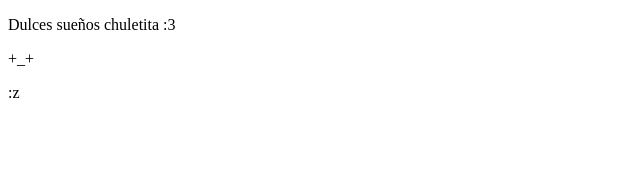
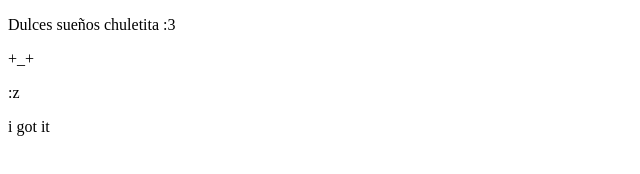
Before and after one commit to alexgalo/betelgeusee, a plain HTML site: page index.html in a window 1280 px wide. Shown: the full height of the page, 0-640 px from the left. Drawn offline with Linux system fonts and the light colour scheme.

Commit message:
Third commit

```diff
--- a/index.html
+++ b/index.html
@@ -9,5 +9,6 @@
     <p>Dulces sueños chuletita :3</p>
     <p> +_+ </p>
     <p> :z </p>
+    <p> i got it </p>
 </body>
 </html>
```
